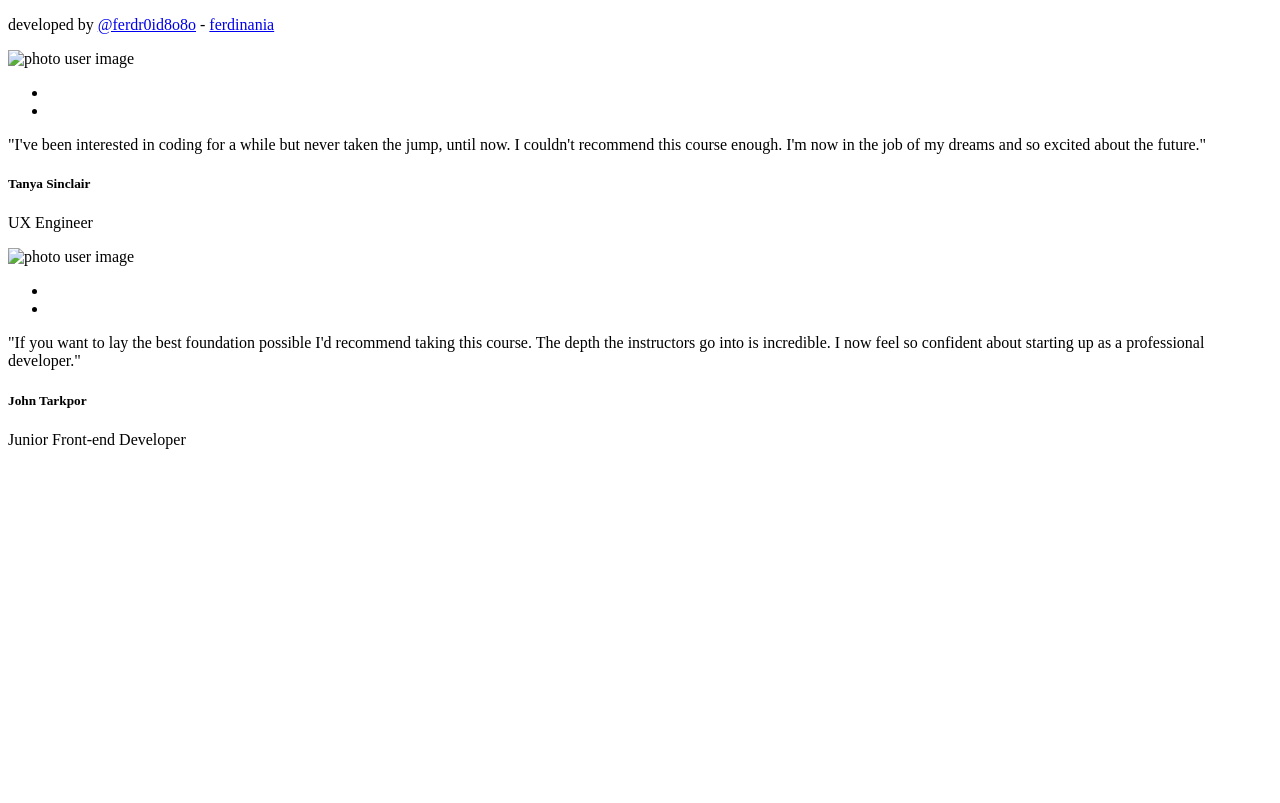
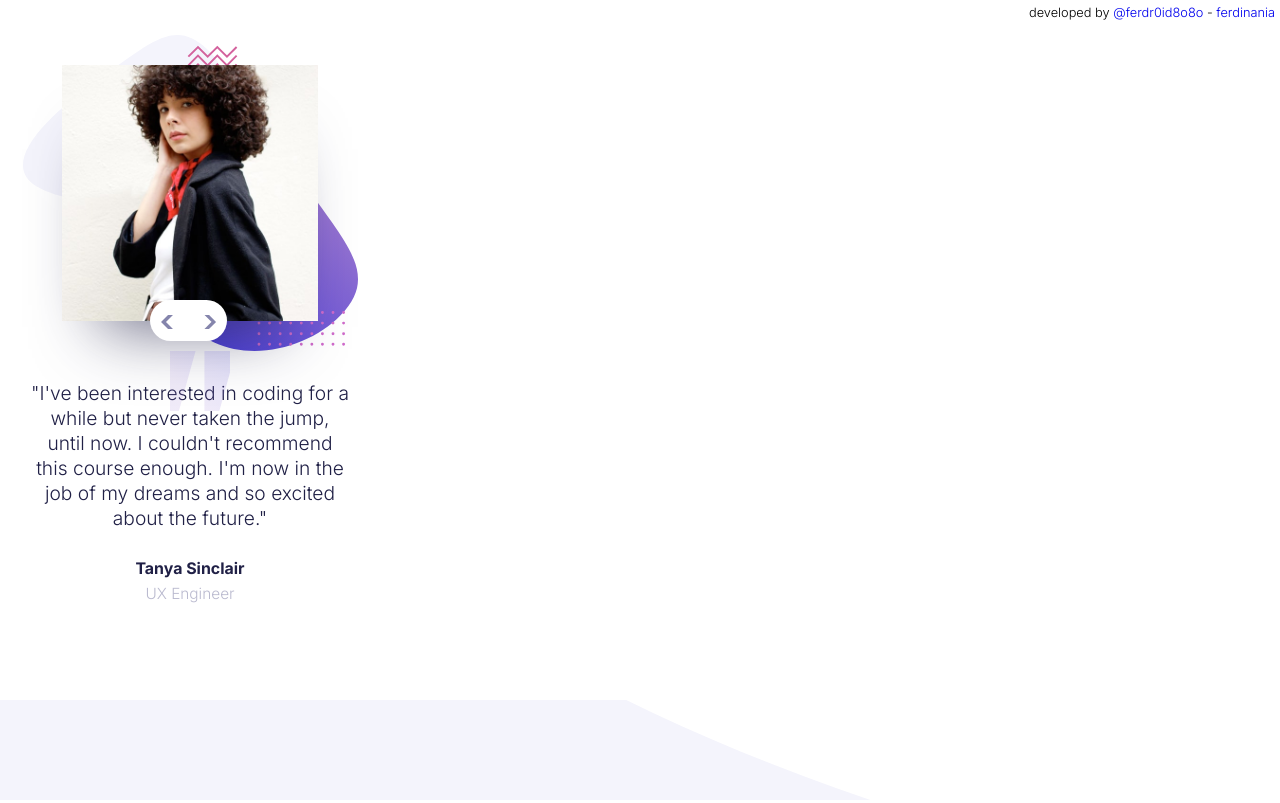
Before and after one commit to ferdinania/fm-testimonials-slider, a plain HTML site: page index.html in a window 1280 px wide. Drawn offline with Linux system fonts and the light colour scheme; the site is published under a folder, as on GitHub Pages, so addresses that start at the root find nothing.

Commit message:
removed travis script and fixed relative path

```diff
--- a/index.html
+++ b/index.html
@@ -7,8 +7,8 @@
   <title>Testimonials Slider</title>
   <link rel="preconnect" href="https://fonts.gstatic.com">
   <link href="https://fonts.googleapis.com/css2?family=Inter:wght@300;500;700&display=swap" rel="stylesheet">
-  <link rel="stylesheet" href="/css/styles.css" />
-  <link rel="icon" type="image/png" href="/images/favicon-32x32.png" />
+  <link rel="stylesheet" href="css/styles.css" />
+  <link rel="icon" type="image/png" href="images/favicon-32x32.png" />
 </head>
 <body>
 
@@ -21,7 +21,7 @@
     <article class="testimonials--item" id="testimonial-1">
       <div class="photo-user--wrapper">
         <div class="photo-user--image">
-          <img src="/images/image-tanya.jpg" alt="photo user image" />
+          <img src="images/image-tanya.jpg" alt="photo user image" />
         </div>
         <div class="photo-user--action">
           <ul class="action--buttons">
@@ -53,7 +53,7 @@
     <article class="testimonials--item" id="testimonial-2">
       <div class="photo-user--wrapper">
         <div class="photo-user--image">
-          <img src="/images/image-john.jpg" alt="photo user image" />
+          <img src="images/image-john.jpg" alt="photo user image" />
         </div>
         <div class="photo-user--action">
           <ul class="action--buttons">
```
Also changed, not shown: 1 other file.
